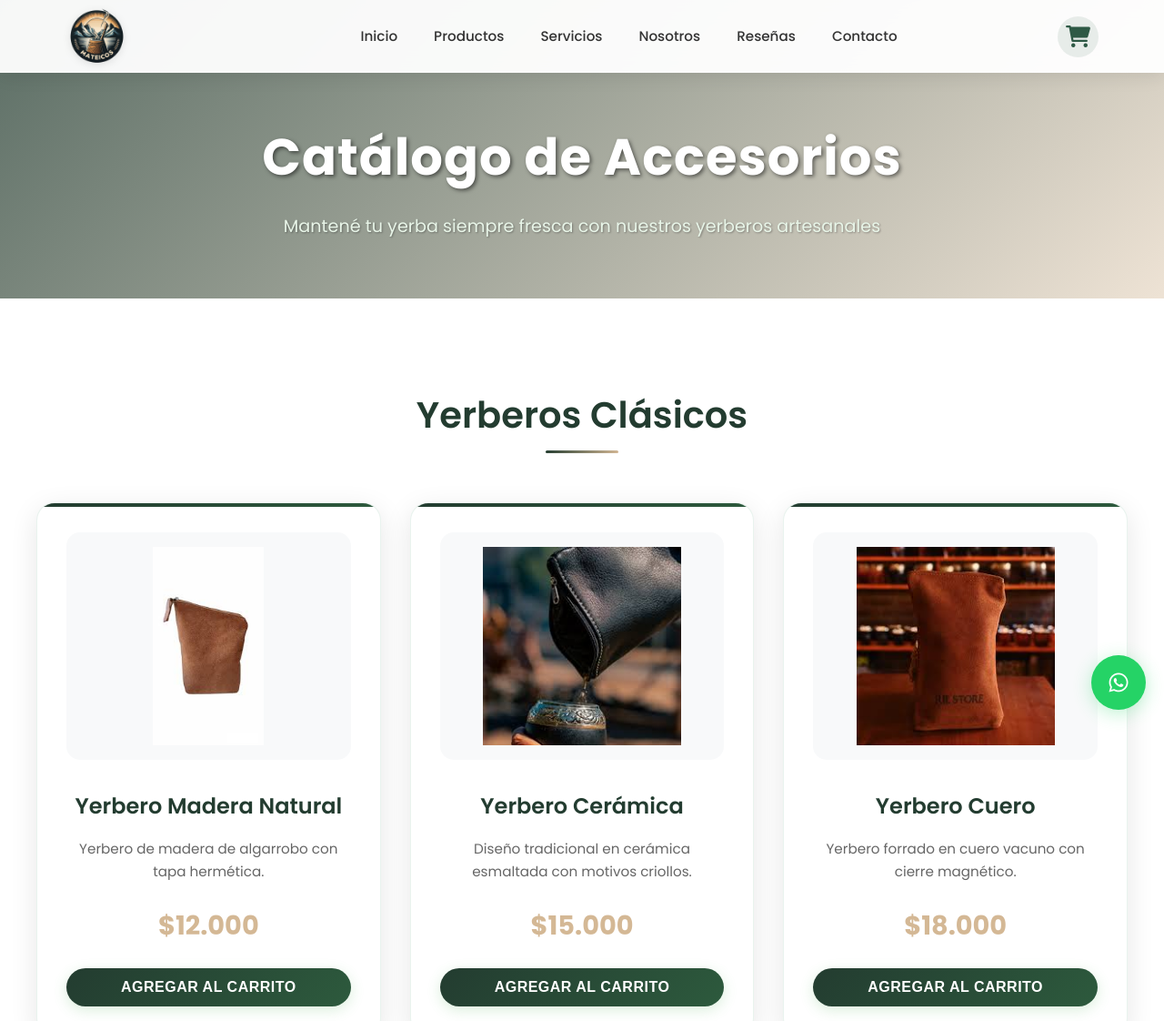
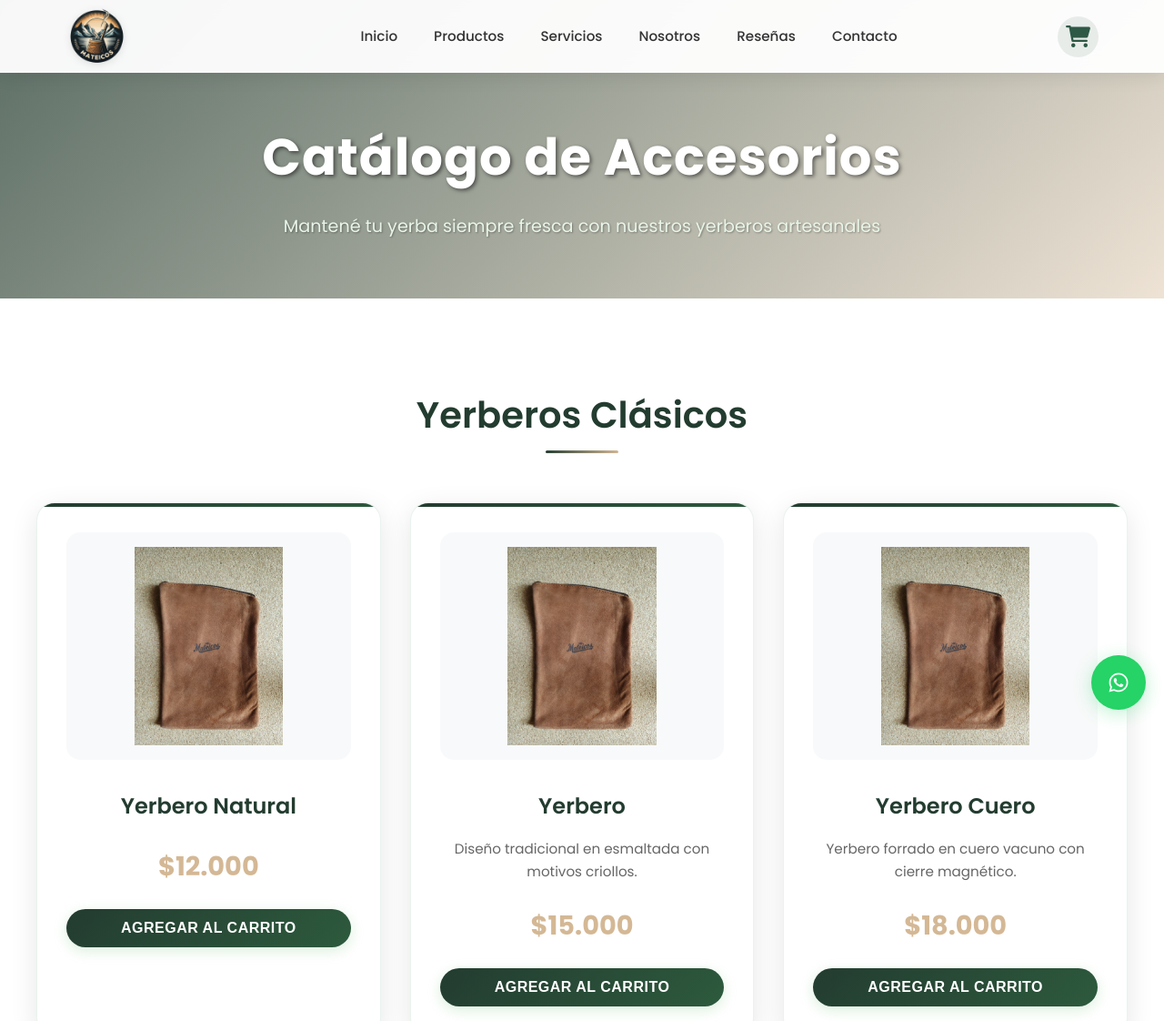
Before and after one commit to Markopamichh/mateicos, a website: page pages/Accesosrios.html in a window 1280 px wide. Shown: the top 1122 px of the page at 91% size. Drawn offline with Linux system fonts and the light colour scheme.

Commit message:
arreglo img

```diff
--- a/pages/Accesosrios.html
+++ b/pages/Accesosrios.html
@@ -86,25 +86,25 @@
                     <h2>Yerberos Clásicos</h2>
                     <div class="productos-grid">
                         <div class="producto-card">
-                            <img src="../assets/images/yerbero.jpeg" alt="Yerbero Madera Natural" width="300" height="250" loading="lazy">
-                            <h3>Yerbero Madera Natural</h3>
-                            <p>Yerbero de madera de algarrobo con tapa hermética.</p>
+                            <img src="../assets/images/yerbero1.jpg" alt="Yerbero Madera Natural" width="300" height="250" loading="lazy">
+                            <h3>Yerbero Natural</h3>
+                            <p></p>
                             <span class="precio">$12.000</span>
                             <button class="agregar-carrito" onclick="addToCart({id: 'yerb-clas-1', name: 'Yerbero Madera Natural', price: 12000, image: '../assets/images/yerbero-clasico-1.jpg'})">
                                 Agregar al carrito
                             </button>
                         </div>
                         <div class="producto-card">
-                            <img src="../assets/images/yerbero2.jpeg" alt="Yerbero Cerámica" width="300" height="250" loading="lazy">
-                            <h3>Yerbero Cerámica</h3>
-                            <p>Diseño tradicional en cerámica esmaltada con motivos criollos.</p>
+                            <img src="../assets/images/yerbero1.jpg" alt="Yerbero Cerámica" width="300" height="250" loading="lazy">
+                            <h3>Yerbero </h3>
+                            <p>Diseño tradicional en esmaltada con motivos criollos.</p>
                             <span class="precio">$15.000</span>
                             <button class="agregar-carrito" onclick="addToCart({id: 'yerb-clas-2', name: 'Yerbero Cerámica', price: 15000, image: '../assets/images/yerbero-clasico-2.jpg'})">
                                 Agregar al carrito
                             </button>
                         </div>
                         <div class="producto-card">
-                            <img src="../assets/images/yerbero3.jpeg" alt="Yerbero Cuero" width="300" height="250" loading="lazy">
+                            <img src="../assets/images/yerbero1.jpg" alt="Yerbero Cuero" width="300" height="250" loading="lazy">
                             <h3>Yerbero Cuero</h3>
                             <p>Yerbero forrado en cuero vacuno con cierre magnético.</p>
                             <span class="precio">$18.000</span>
```
Also changed, not shown: index.html (+1 -1 lines), pages/yerberos.html (+3 -3 lines).
